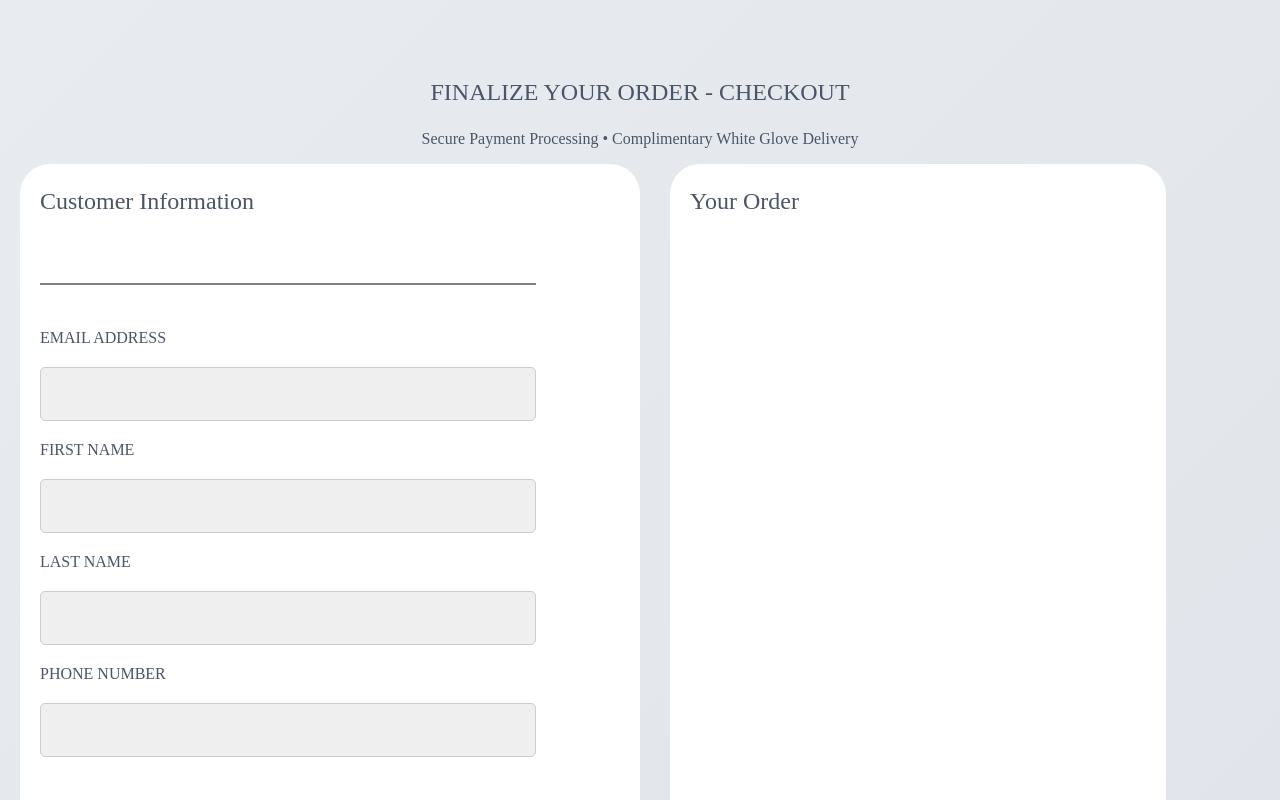
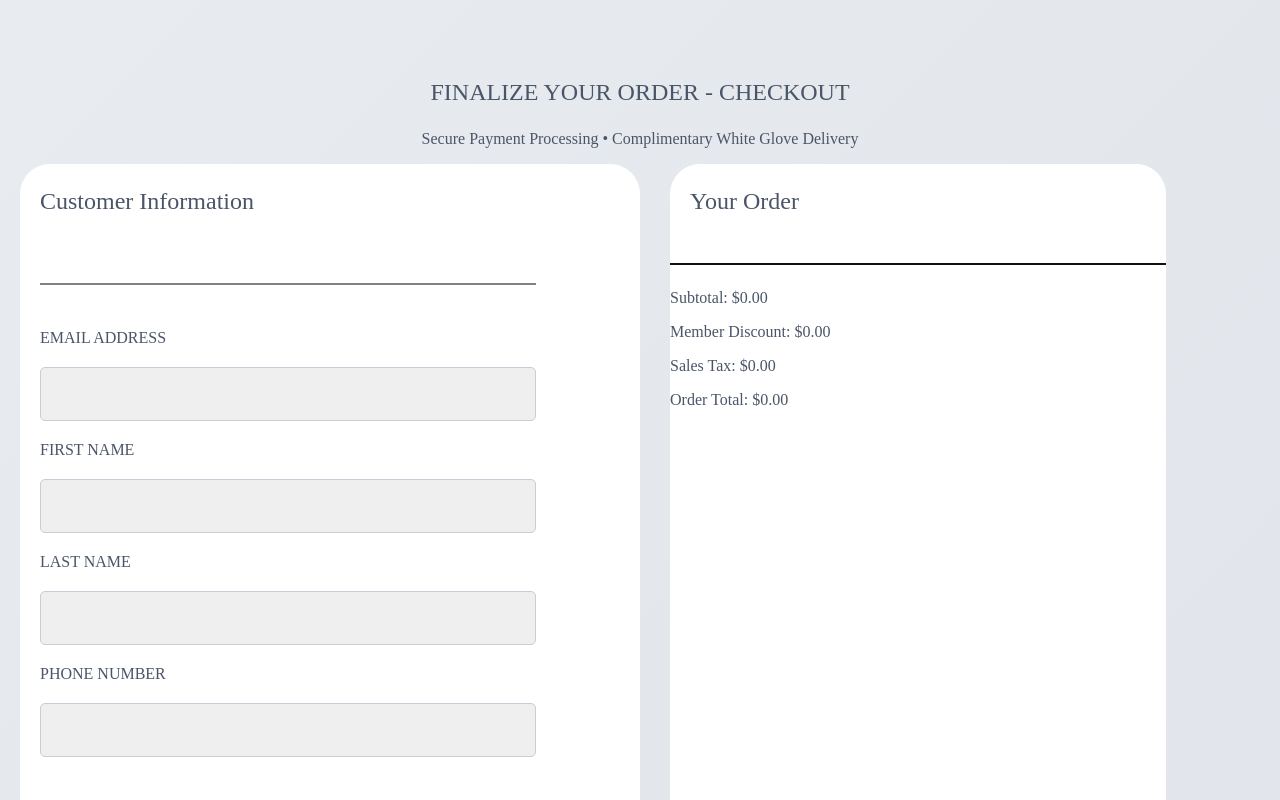
Before and after one commit to jh115424/Corporate-Collection-Sass-React-Project, a React (Vite) app: page /checkoutPage in a window 1280 px wide. Shown: the top 800 px of the page. Built offline with nearby package versions, Linux system fonts and the light colour scheme.

Commit message:
main logic done! just do footer and a bit more styling

```diff
--- a/src/Components/CheckoutPage.jsx
+++ b/src/Components/CheckoutPage.jsx
@@ -1,11 +1,11 @@
 import React from "react";
 import { Link } from "react-router";
-// import { useState } from "react";
 import { Route } from "react-router";
 import ProductsPage from "./ProductsPage";
 import "./checkOutPage.css";
 import { useState } from "react";
 import Footer from "./Footer";
+import { useEffect } from "react";
 import emailjs from "@emailjs/browser";
 
 export default function CheckoutPage({ cart, setCart }) {
@@ -26,14 +26,50 @@ export default function CheckoutPage({ cart, setCart }) {
 
   const [orderTotal, setOrderTotal] = useState(0);
   const [listOfItems, setListOfItems] = useState("");
+
+  const [send, setIsSending] = useState(false);
+
+  const [subtotal, setSubtotal] = useState(0);
+  const [memberDiscount, setMemberDiscount] = useState(0);
+  const [salesTax, setSalesTax] = useState(0);
+
   const [dateAndTime, setDateAndTime] = useState("");
 
-  const [send, setIsSending] = useState(false);
+  useEffect(() => {
+    const calculateTotal = cart.reduce(
+      (total, item) => total + item.price * (item.quantity || 1),
+      0,
+    );
+
+    const calculateDiscount = calculateTotal * 0.25;
+
+    const calculateSalesTax = (calculateTotal - calculateDiscount) * 0.055;
+
+    const finalTotal = calculateTotal - calculateDiscount + calculateSalesTax;
+
+    // eslint-disable-next-line react-hooks/exhaustive-deps
+    setOrderTotal(finalTotal);
+
+    setSubtotal(calculateTotal);
+    setMemberDiscount(calculateDiscount);
+    setSalesTax(calculateSalesTax);
+  }, [cart]);
 
   const emailCompanyHandleClick = (e) => {
     e.preventDefault();
 
     setIsSending(true);
+
+    const cartDetailsArray = cart.map((item) => {
+      const cartItemsString = `${item.quantity} ${item.name} @ $${item.price}`;
+      return cartItemsString;
+    });
+
+    const cartDetails = cartDetailsArray.join(", ");
+
+    setListOfItems(cartDetails);
+
+    setDateAndTime(new Date().toLocaleString());
 
     const serviceId = "service_8fxa1nn";
     const templateId = "template_r3ycwdo";
@@ -68,6 +104,7 @@ export default function CheckoutPage({ cart, setCart }) {
           response.text,
         );
         alert("Order email sent successfully!");
+        setCart([]);
       })
       .catch((error) => {
         console.error("Failed to send order email", error);
@@ -76,6 +113,7 @@ export default function CheckoutPage({ cart, setCart }) {
         setIsSending(false);
       });
   };
+
   return (
     <>
       <p className="title">FINALIZE YOUR ORDER - CHECKOUT</p>
@@ -109,6 +147,7 @@ export default function CheckoutPage({ cart, setCart }) {
               id="lastName"
               type="text"
               value={lastName}
+              L
               onChange={(e) => setLastName(e.target.value)}
             />
 
@@ -232,7 +271,7 @@ export default function CheckoutPage({ cart, setCart }) {
             <div className="checkoutBasketContainer">
               {cart.map((furniture, index) => (
                 <div key={index}>
-                  <div>
+                  <div className="cartFurnitureInfo">
                     <img
                       src={furniture.imageURL}
                       className="checkOutFurnitureImage"
@@ -241,13 +280,27 @@ export default function CheckoutPage({ cart, setCart }) {
                       {furniture.name && <span>{furniture.name}</span>}
                     </div>
                     <div className="checkoutFurniturePrice">
-                      {furniture.price && <span>{furniture.price}</span>}
+                      {furniture.price && <span>{`$${furniture.price}`}</span>}
                     </div>
                   </div>
                 </div>
               ))}
             </div>
           )}
+
+          <div className="finalPriceContainer">
+            <div className="orderTotalLine"></div>
+            <div className="pricingBreakdown">
+              <p className="subTotal">Subtotal: {`$${subtotal.toFixed(2)}`}</p>
+              <p className="memberDiscount">
+                Member Discount: {`$${memberDiscount.toFixed(2)}`}
+              </p>
+              <p className="salesTax">Sales Tax: {`$${salesTax.toFixed(2)}`}</p>
+              <p className="orderTotal">
+                Order Total: {`$${orderTotal.toFixed(2)}`}
+              </p>
+            </div>
+          </div>
 
           <button
             onClick={emailCompanyHandleClick}
--- a/src/Components/checkOutPage.css
+++ b/src/Components/checkOutPage.css
@@ -122,8 +122,35 @@ body {
   box-shadow: 0 10px 28px rgba(90, 107, 125, 0.32);
 }
 
+.checkoutBasketContainer {
+  margin-left: 25px;
+  display: flex;
+  flex-direction: column;
+  gap: 50px;
+}
+
+.cartFurnitureInfo {
+  display: flex;
+}
 .checkOutFurnitureImage {
-width: 100px;
-height: 100px;
+  width: 150px;
+  height: 150px;
+  border-radius: 5px;
+  border-color: 2px gray;
+}
+.checkoutFurniturePrice {
+  margin-left: 20px;
+}
 
+.checkoutFurnitureName {
+  margin-left: 10px;
 }
+
+.orderTotalLine {
+  display: block;
+  border: none;
+  width: 100%;
+  height: 2px;
+  background-color: rgb(18, 17, 17);
+  margin: 1.5rem 0;
+}
--- a/src/main.jsx
+++ b/src/main.jsx
@@ -1,4 +1,4 @@
-import { StrictMode, useState } from "react";
+import { StrictMode, useState, useEffect } from "react";
 import { createRoot } from "react-dom/client";
 import App from "./App.jsx";
 import { BrowserRouter, Routes, Route } from "react-router-dom";
@@ -10,10 +10,15 @@ import AboutUs from "./Components/AboutUs.jsx";
 import CartPage from "./Components/CartPage.jsx";
 import CheckoutPage from "./Components/CheckoutPage.jsx";
 
+export function AppRouter() {
+  const [cart, setCart] = useState(() => {
+    const savedCart = localStorage.getItem("cart");
+    return savedCart ? JSON.parse(savedCart) : [];
+  });
 
-
-export function AppRouter() {
-  const [cart, setCart] = useState([]);
+  useEffect(() => {
+    localStorage.setItem("cart", JSON.stringify(cart));
+  }, [cart]);
 
   return (
     <BrowserRouter>
@@ -22,10 +27,22 @@ export function AppRouter() {
         <Route path="/contact" element={<ContactUsPage />} />
         <Route path="/consultation" element={<Consultation />} />
         <Route path="/wholesale" element={<WholesaleInquiriesForm />} />
-        <Route path="/products" element={<ProductsPage cart={cart} setCart={setCart} />} />
-       <Route path="/products/:category" element={<ProductsPage cart={cart} setCart={setCart} />} />
-        <Route path="/cart" element={<CartPage cart={cart} setCart={setCart} />} />
-        <Route path="/checkoutPage" element={<CheckoutPage cart={cart} setCart={setCart} />} />
+        <Route
+          path="/products"
+          element={<ProductsPage cart={cart} setCart={setCart} />}
+        />
+        <Route
+          path="/products/:category"
+          element={<ProductsPage cart={cart} setCart={setCart} />}
+        />
+        <Route
+          path="/cart"
+          element={<CartPage cart={cart} setCart={setCart} />}
+        />
+        <Route
+          path="/checkoutPage"
+          element={<CheckoutPage cart={cart} setCart={setCart} />}
+        />
         <Route path="/about" element={<AboutUs />} />
       </Routes>
     </BrowserRouter>
@@ -35,5 +52,5 @@ export function AppRouter() {
 createRoot(document.getElementById("root")).render(
   <StrictMode>
     <AppRouter />
-  </StrictMode>
+  </StrictMode>,
 );
```
